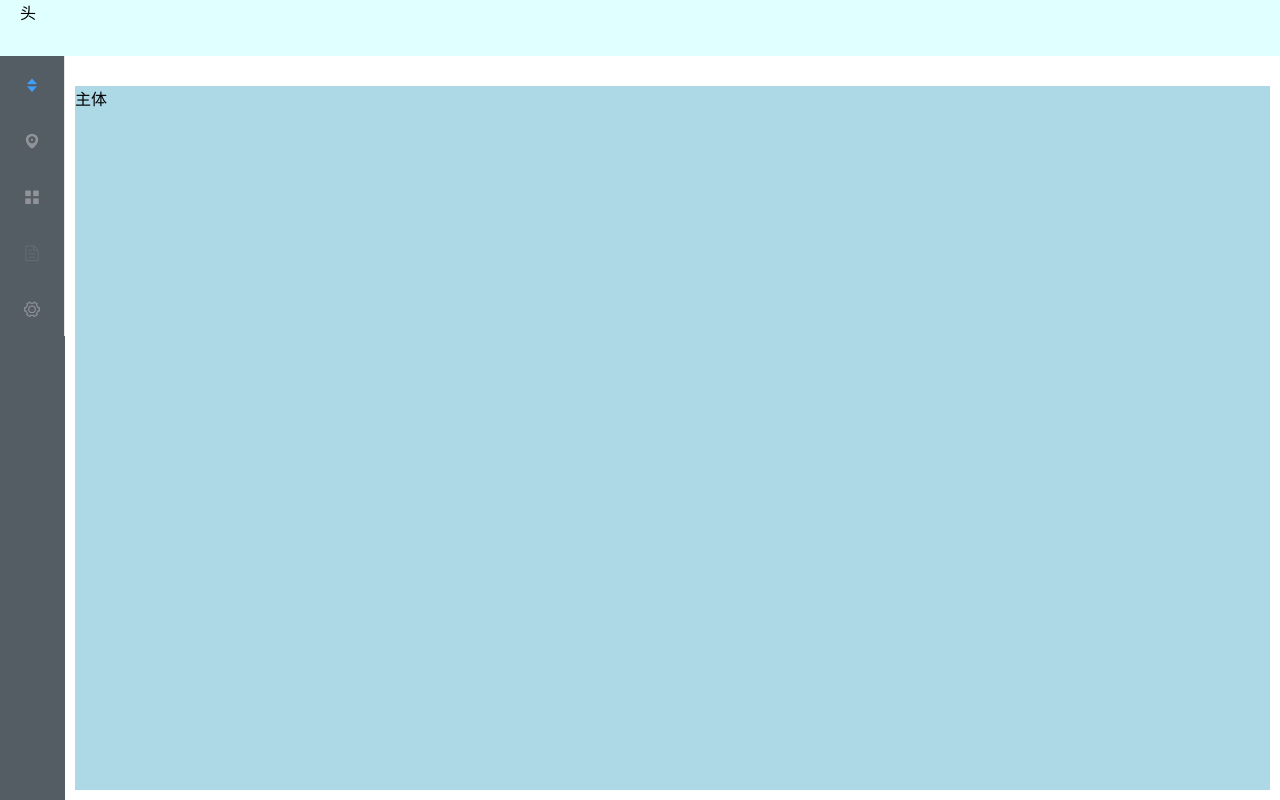
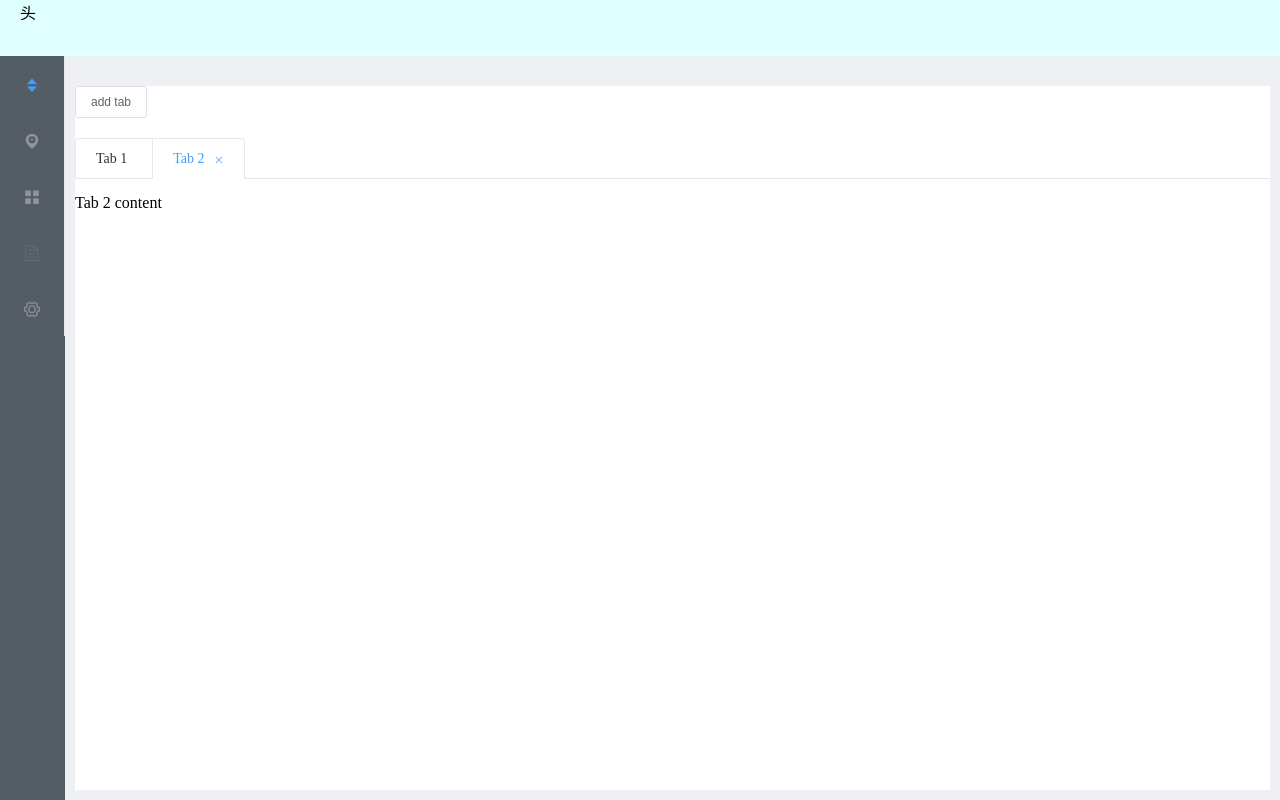
Before and after one commit to kanglover/newFrame, a Vue app: page /#/ in a window 1280 px wide. Built offline with nearby package versions, Linux system fonts and the light colour scheme.

Commit message:
新增tab

```diff
--- a/src/App.vue
+++ b/src/App.vue
@@ -12,6 +12,7 @@ export default {
 <style>
 html, body {
   height: 100vh;
+  background-color: #eff0f4;
 }
 body {
   margin: 0px 0px;
--- a/src/components/navMenu/navMenu.vue
+++ b/src/components/navMenu/navMenu.vue
@@ -1,6 +1,7 @@
 <template>
   <div>
-    <el-menu default-active="1-4-1" @open="handleOpen" class="el-menu-vertical-demo" @close="handleClose" :collapse="isCollapse" active-text-color="#ffd04b"  text-color="#fff"  background-color="#545c64">
+    <el-menu default-active="1-4-1" @open="handleOpen" class="el-menu-vertical-demo" @close="handleClose" :collapse="isCollapse"
+             active-text-color="#ffd04b"  text-color="#fff"  background-color="#545c64">
       <div class="el-menu-item is-active expand" @click="change">
         <i class="el-icon-d-caret"></i>
       </div>
--- /dev/null
+++ b/src/components/tab/tab.vue
@@ -0,0 +1,72 @@
+<template>
+  <div  style="height: 100%;">
+    <div style="margin-bottom: 20px;">
+      <el-button
+        size="small"
+        @click="addTab(editableTabsValue2)"
+      >
+        add tab
+      </el-button>
+    </div>
+    <el-tabs v-model="editableTabsValue2" type="card" closable @tab-remove="removeTab"  style="height: 100% !important;">
+      <el-tab-pane
+        v-for="(item, index) in editableTabs2"
+        :key="item.name"
+        :label="item.title"
+        :name="item.name"
+        style="height: 100% !important;"
+      >
+        <div>
+          {{item.content}}
+        </div>
+      </el-tab-pane>
+    </el-tabs>
+  </div>
+</template>
+<script>
+export default {
+  data () {
+    return {
+      editableTabsValue2: '2',
+      editableTabs2: [{
+        title: 'Tab 1',
+        name: '1',
+        content: 'Tab 1 content'
+      }, {
+        title: 'Tab 2',
+        name: '2',
+        content: 'Tab 2 content'
+      }],
+      tabIndex: 2
+    }
+  },
+  methods: {
+    addTab (targetName) {
+      let newTabName = ++this.tabIndex + ''
+      this.editableTabs2.push({
+        title: 'New Tab',
+        name: newTabName,
+        content: 'New Tab content'
+      })
+      this.editableTabsValue2 = newTabName
+    },
+    removeTab (targetName) {
+      let tabs = this.editableTabs2
+      let activeName = this.editableTabsValue2
+      if (activeName === targetName) {
+        tabs.forEach((tab, index) => {
+          if (tab.name === targetName) {
+            let nextTab = tabs[index + 1] || tabs[index - 1]
+            if (nextTab) {
+              activeName = nextTab.name
+            }
+          }
+        })
+      }
+
+      this.editableTabsValue2 = activeName
+      this.editableTabs2 = tabs.filter(tab => tab.name !== targetName)
+    }
+  }
+}
+</script>
--- a/src/view/main/main.vue
+++ b/src/view/main/main.vue
@@ -5,15 +5,22 @@
       <el-aside class="nav">
         <navMenu></navMenu>
       </el-aside>
-      <el-main class="content">主体</el-main>
+      <el-main class="content">
+        <el-row style="height: 100%;"><tab></tab></el-row>
+        <!--<el-row>主体</el-row>-->
+      </el-main>
     </el-container>
   </el-container>
 </template>
 <script>
 import navMenu from '@/components/navMenu/navMenu'
+import tab from '@/components/tab/tab'
+import ElRow from 'element-ui/packages/row/src/row'
 export default {
   components: {
-    navMenu
+    ElRow,
+    navMenu,
+    tab
   }
 }
 </script>
@@ -31,6 +38,6 @@ export default {
   .content {
     margin: 30px 10px 10px 10px;
     padding: 0px 0px;
-    background-color: lightblue
+    background-color: white;
   }
 </style>
```
